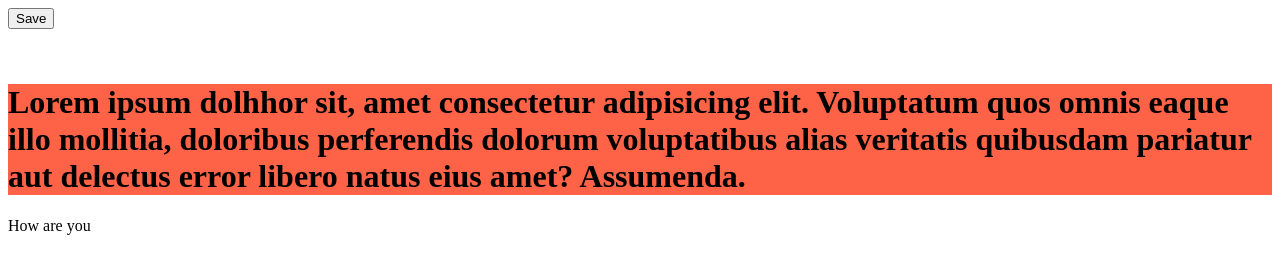
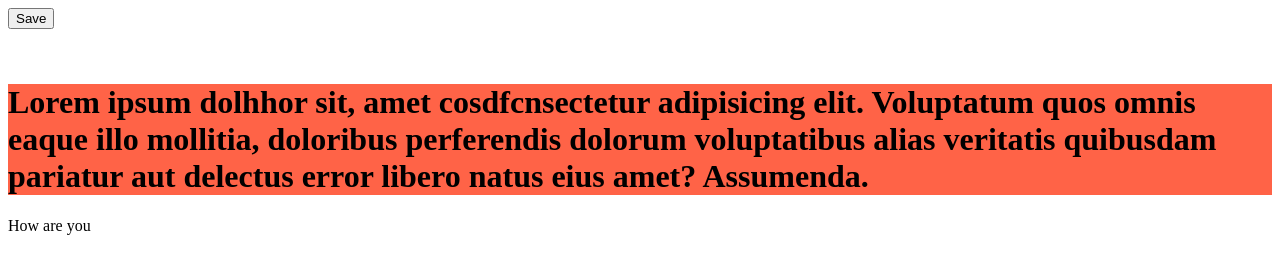
Before and after one commit to klimkovskyi/First_project, a plain HTML site: page index.html in a window 1280 px wide. Drawn offline with Linux system fonts and the light colour scheme.

Commit message:
new index

```diff
--- a/index.html
+++ b/index.html
@@ -13,7 +13,7 @@
     <p></p>
     <img src="" alt="" />
     <h1>
-      Lorem ipsum dolhhor sit, amet consectetur adipisicing elit. Voluptatum
+      Lorem ipsum dolhhor sit, amet cosdfcnsectetur adipisicing elit. Voluptatum
       quos omnis eaque illo mollitia, doloribus perferendis dolorum voluptatibus
       alias veritatis quibusdam pariatur aut delectus error libero natus eius
       amet? Assumenda.
```
